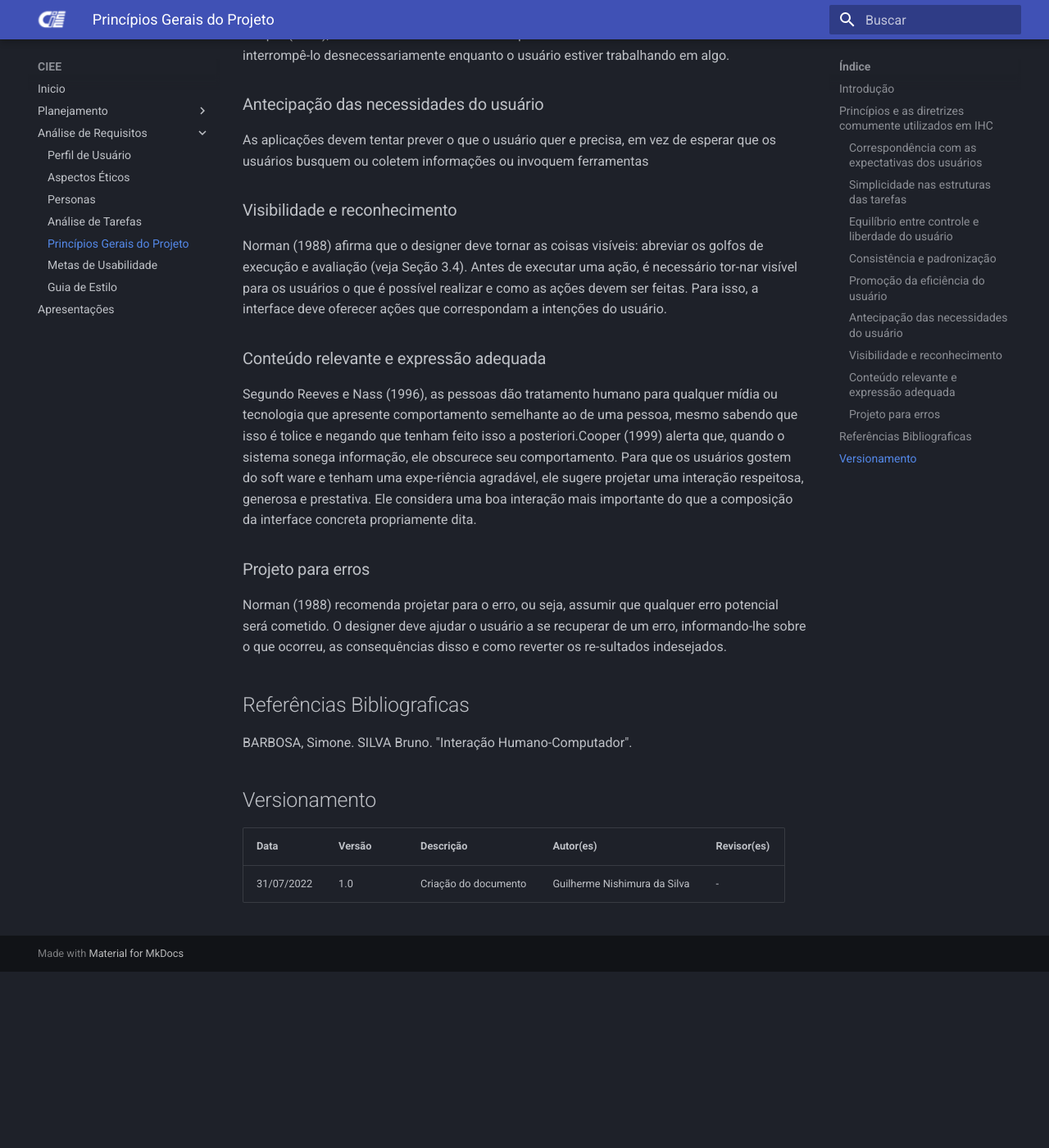
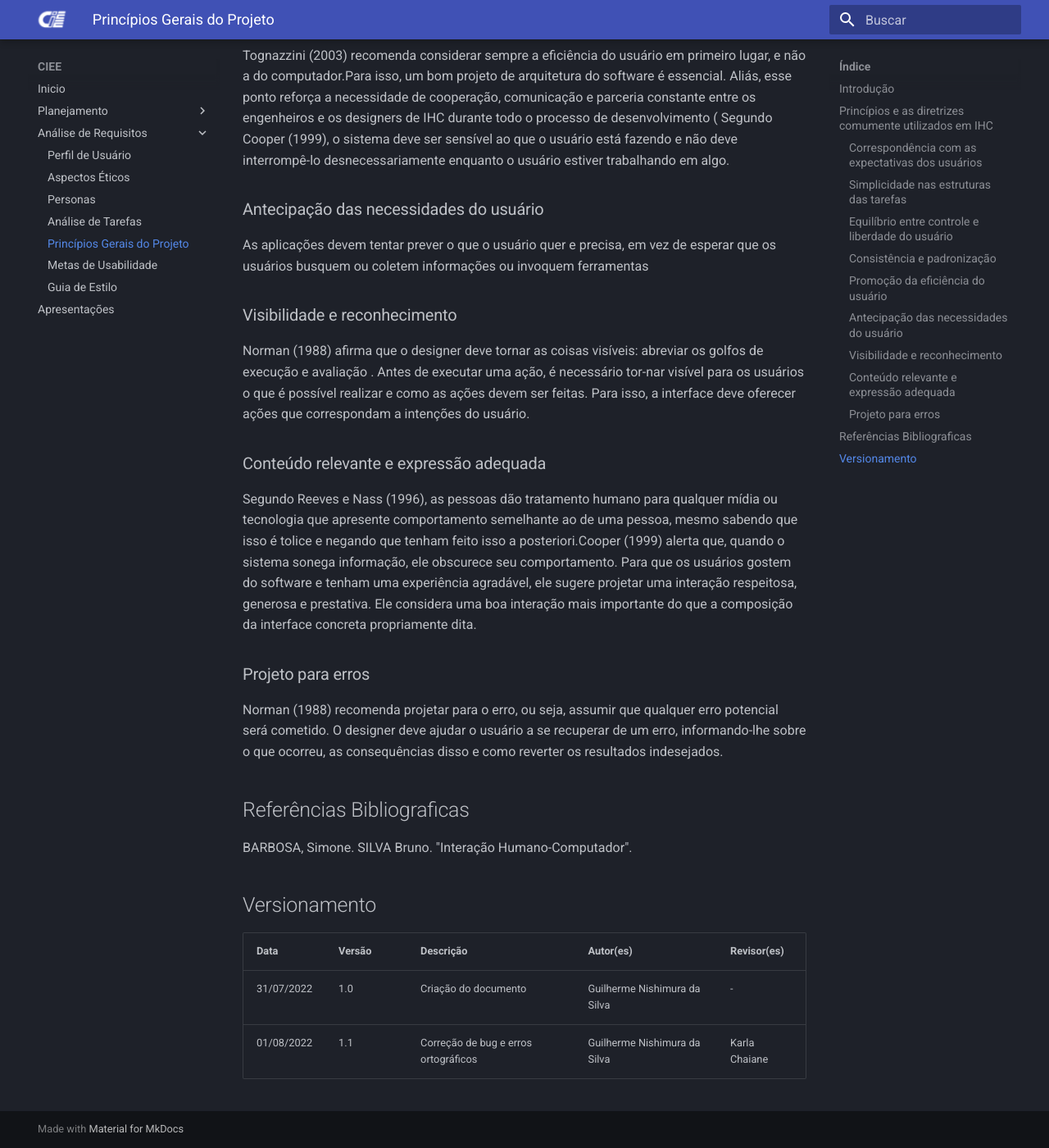
Before and after one commit to JoaoGElvas/2022.1-CIEE, an MkDocs documentation site: the page built from docs/analise_requisitos/Principios_projeto.md, in a window 1280 px wide and 1400 px high, scrolled down 1524 px. Shown: the whole window at 82% size. Built offline with MkDocs 1.6.1 and Material for MkDocs 9.7.7, drawn with Linux system fonts in a browser that asks for light colours; before the commit the page ends 2709 px from its top, so only the background shows below that; some of the changed text lies outside the part shown.

Commit message:
Update Principios_projeto.md

```diff
--- a/docs/analise_requisitos/Principios_projeto.md
+++ b/docs/analise_requisitos/Principios_projeto.md
@@ -20,7 +20,11 @@
 Devemos nos certificar de que o usuário consegue determinar os relacionamentos entre: intenções e ações possíveis; entre ações e seus efeitos no sistema; entre o estado real do sistema e o que é percebido pela visão, audição ou tato; entre o estado percebido do sistema e as necessidades, intenções e expectativas do usuário.
 
 ### Simplicidade nas estruturas das tarefas
-Norman (1988) recomenda simplificar a estrutura das tarefas, reduzindo a quantidade de planejamento e resolução de problemas que elas requerem. Tarefas desne-cessariamente complexas podem ser reestruturadas, em geral utilizando inovações tecnológicas.
+Norman (1988) recomenda simplificar a estrutura das tarefas, reduzindo a quantidade de planejamento e resolução de problemas que elas requerem. Tarefas desnecessariamente complexas podem ser reestruturadas, em geral utilizando inovações tecnológicas.Nela os  designers  podem  seguir quatro abordagens tecnológicas:
+- Manter a tarefa a mesma, mas fornecendo diversas formas de apoio para que o usuários consigam aprender a realizar a tarefa;
+- Usar tecnologia para tornar visível o que seria invisível, melhorando o feedbacke a capacidade do usuário se manter no controle da tarefa;
+- Automatizar a tarefa, mantendo-a igual;
+- Modificar a natureza da tarefa;
 
 ### Equilíbrio entre controle e liberdade do usuário
  Devemos tentar reduzir o número de opções ou decisões que o usuário precisa tomar a cada instante.Sempre deve ser fornecida aos usuários uma “saída” clara e rápida, mas deve ser mais fácil se manter “no caminho” do que sair dele inadvertidamente.
@@ -35,13 +39,13 @@
 As aplicações devem tentar prever o que o usuário quer e precisa, em vez de esperar que os usuários busquem ou coletem informações ou invoquem ferramentas
 
 ### Visibilidade e reconhecimento
-Norman (1988) afirma que o designer deve tornar as coisas  visíveis: abreviar os  golfos de execução e avaliação (veja Seção 3.4). Antes de executar uma ação, é necessário tor-nar visível para os usuários o que é possível realizar e como as ações devem ser feitas. Para isso, a interface deve oferecer ações que correspondam a intenções do usuário.
+Norman (1988) afirma que o designer deve tornar as coisas  visíveis: abreviar os  golfos de execução e avaliação . Antes de executar uma ação, é necessário tor-nar visível para os usuários o que é possível realizar e como as ações devem ser feitas. Para isso, a interface deve oferecer ações que correspondam a intenções do usuário.
 
 ### Conteúdo relevante e expressão adequada
-Segundo Reeves e Nass (1996), as pessoas dão tratamento humano para qualquer mídia ou tecnologia que apresente comportamento semelhante ao de uma pessoa, mesmo sabendo que isso é tolice e negando que tenham feito isso a posteriori.Cooper (1999) alerta que, quando o sistema sonega informação, ele obscurece seu comportamento. Para que os usuários gostem do soft ware e tenham uma expe-riência agradável, ele sugere projetar uma interação respeitosa, generosa e prestativa. Ele considera uma boa interação mais importante do que a composição da interface concreta propriamente dita.
+Segundo Reeves e Nass (1996), as pessoas dão tratamento humano para qualquer mídia ou tecnologia que apresente comportamento semelhante ao de uma pessoa, mesmo sabendo que isso é tolice e negando que tenham feito isso a posteriori.Cooper (1999) alerta que, quando o sistema sonega informação, ele obscurece seu comportamento. Para que os usuários gostem do software e tenham uma experiência agradável, ele sugere projetar uma interação respeitosa, generosa e prestativa. Ele considera uma boa interação mais importante do que a composição da interface concreta propriamente dita.
 
 ### Projeto para erros
-Norman (1988) recomenda projetar para o erro, ou seja, assumir que qualquer erro potencial será cometido. O designer deve ajudar o usuário a se recuperar de um erro, informando-lhe sobre o que ocorreu, as consequências disso e como reverter os re-sultados indesejados.
+Norman (1988) recomenda projetar para o erro, ou seja, assumir que qualquer erro potencial será cometido. O designer deve ajudar o usuário a se recuperar de um erro, informando-lhe sobre o que ocorreu, as consequências disso e como reverter os resultados indesejados.
 
 
 ## Referências Bibliograficas
@@ -52,3 +56,4 @@
 | Data       | Versão | Descrição                                  | Autor(es)      | Revisor(es)  |
 | ---------- | ------ | ------------------------------------------ | -------------- | ------------ |
 | 31/07/2022 | 1.0    | Criação do documento                       | Guilherme Nishimura da Silva  | - |
+| 01/08/2022 | 1.1   | Correção de bug e erros ortográficos        | Guilherme Nishimura da Silva  | Karla Chaiane |
```
